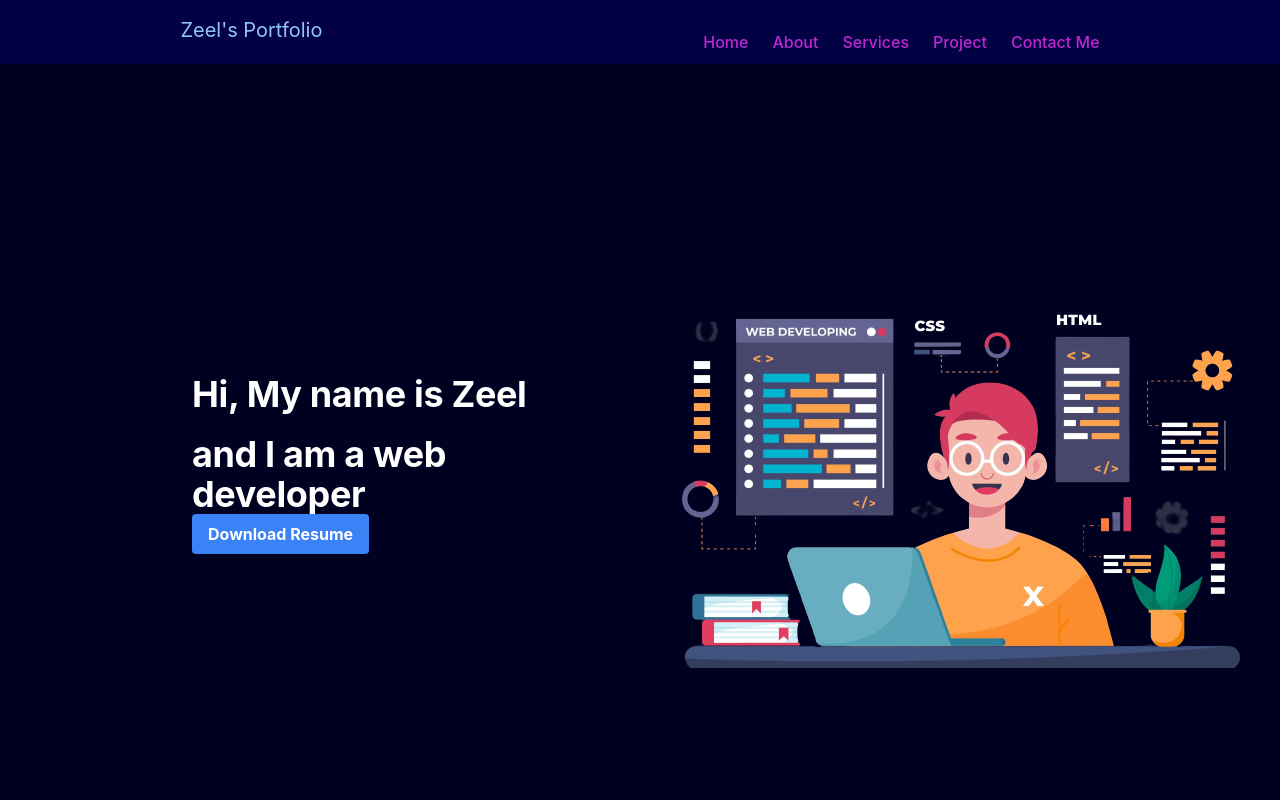
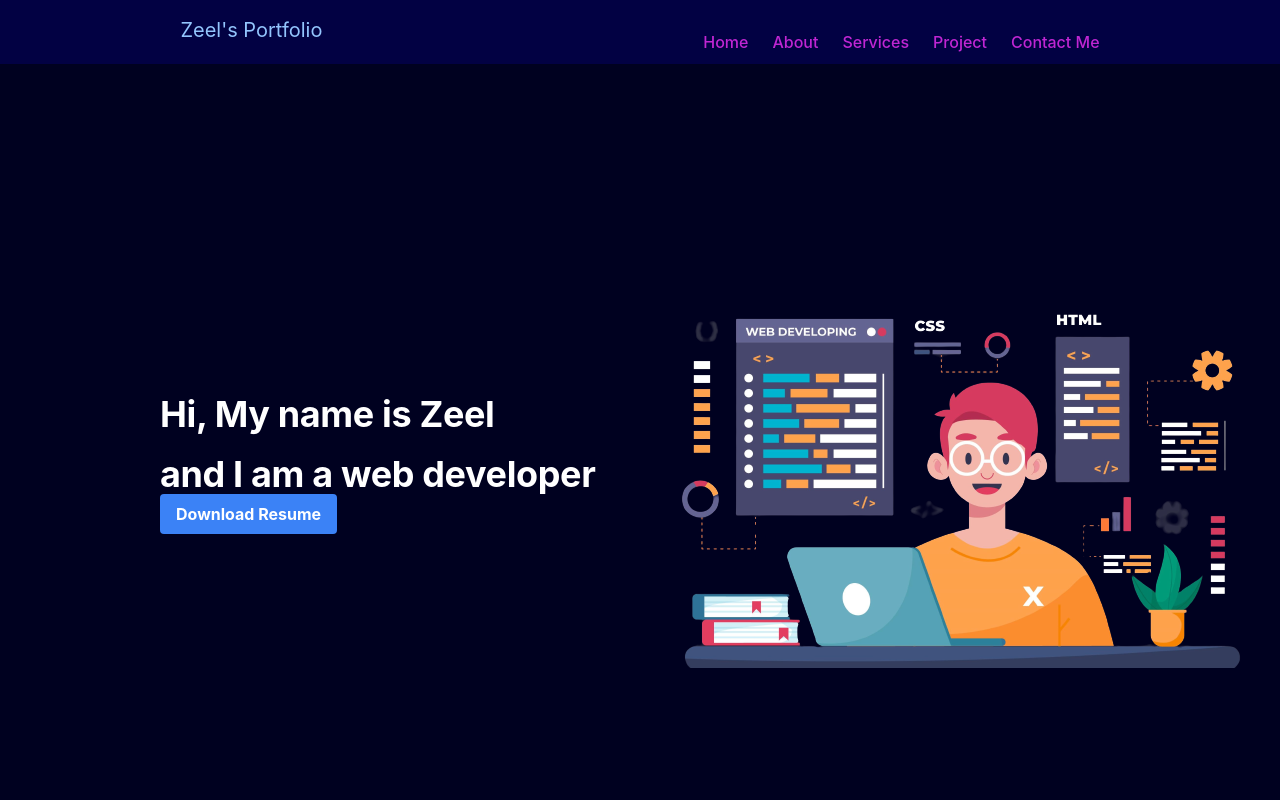
Before and after one commit to zeelkaklotar/teslaHackers, a Gatsby site: page / in a window 1280 px wide. Shown: the top 800 px of the page. Built offline with nearby package versions, Linux system fonts and the light colour scheme; Gatsby itself is replaced by a stand-in of ours.

Commit message:
miru updated

```diff
--- a/src/components/hero.js
+++ b/src/components/hero.js
@@ -26,7 +26,7 @@ const HeroSection = () => {
   return (
     <div className="flex flex-col md:flex-row h-screen">
       <div className="w-full md:w-1/2 flex items-center justify-center text-white">
-        <div className="p-8 w-full ml-40">
+        <div className="   w-full ml-40">
           {/* First line */}
           <h1 className="text-4xl font-bold">Hi, My name is Zeel</h1>
           {/* New line */}
--- a/src/pages/index.js
+++ b/src/pages/index.js
@@ -11,11 +11,14 @@ import ContactUs from "../components/contactUs"
 
 
 const IndexPage = () => (
+  <div>  <Navbar/>
   <div className=" h-screen w-screen bg-[#000120]">
-    <Navbar />
+
     <HeroSection />
     <ContactUs />
   </div>
+  </div>
+
 )
 
 /**
```
